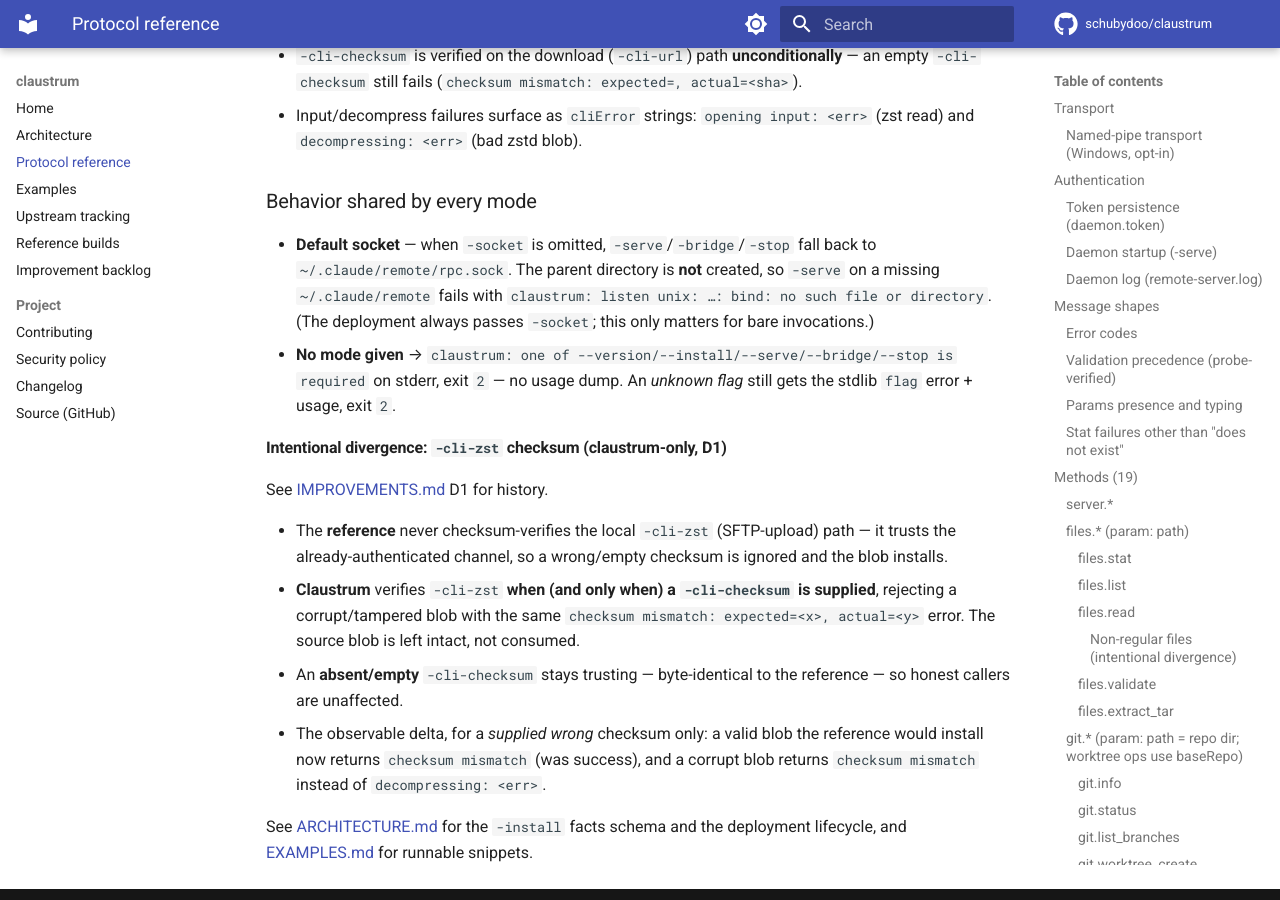
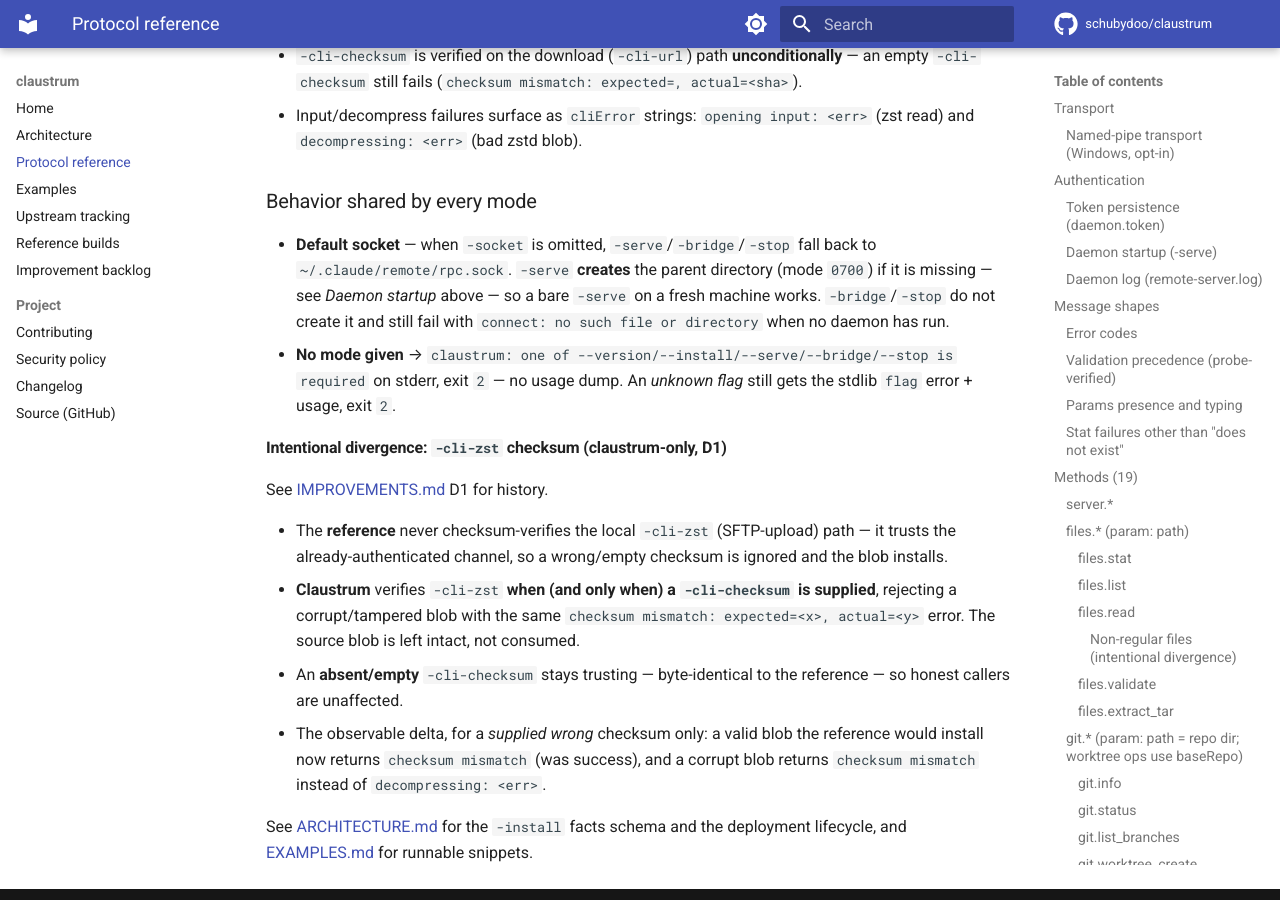
Before and after one commit to schubydoo/claustrum, an MkDocs documentation site: the page built from docs/PROTOCOL.md, in a window 1280 px wide and 900 px high, scrolled down 17699 px. Built offline with MkDocs 1.6.1 and Material for MkDocs 9.7.7, drawn with Linux system fonts in a browser that asks for light colours; comment, search, counter and statistics services are not loaded.

Commit message:
docs: correct the default-socket note now that -serve creates the directory
The "Default socket" bullet still said the parent directory is never created
and that -serve fails on a missing ~/.claude/remote. This commit's own change
makes -serve create it at 0700, so the two statements contradicted.

Co-Authored-By: Claude Opus 5 (1M context) <noreply@anthropic.com>

```diff
--- a/docs/PROTOCOL.md
+++ b/docs/PROTOCOL.md
@@ -800,10 +800,10 @@ Checksum + error framing (probe-verified):
 ### Behavior shared by every mode
 
 - **Default socket** — when `-socket` is omitted, `-serve`/`-bridge`/`-stop`
-  fall back to `~/.claude/remote/rpc.sock`. The parent directory is **not**
-  created, so `-serve` on a missing `~/.claude/remote` fails with
-  `claustrum: listen unix: …: bind: no such file or directory`. (The deployment
-  always passes `-socket`; this only matters for bare invocations.)
+  fall back to `~/.claude/remote/rpc.sock`. `-serve` **creates** the parent
+  directory (mode `0700`) if it is missing — see *Daemon startup* above — so a
+  bare `-serve` on a fresh machine works. `-bridge`/`-stop` do not create it and
+  still fail with `connect: no such file or directory` when no daemon has run.
 - **No mode given** →
   `claustrum: one of --version/--install/--serve/--bridge/--stop is required`
   on stderr, exit `2` — no usage dump. An *unknown flag* still gets the stdlib
```
